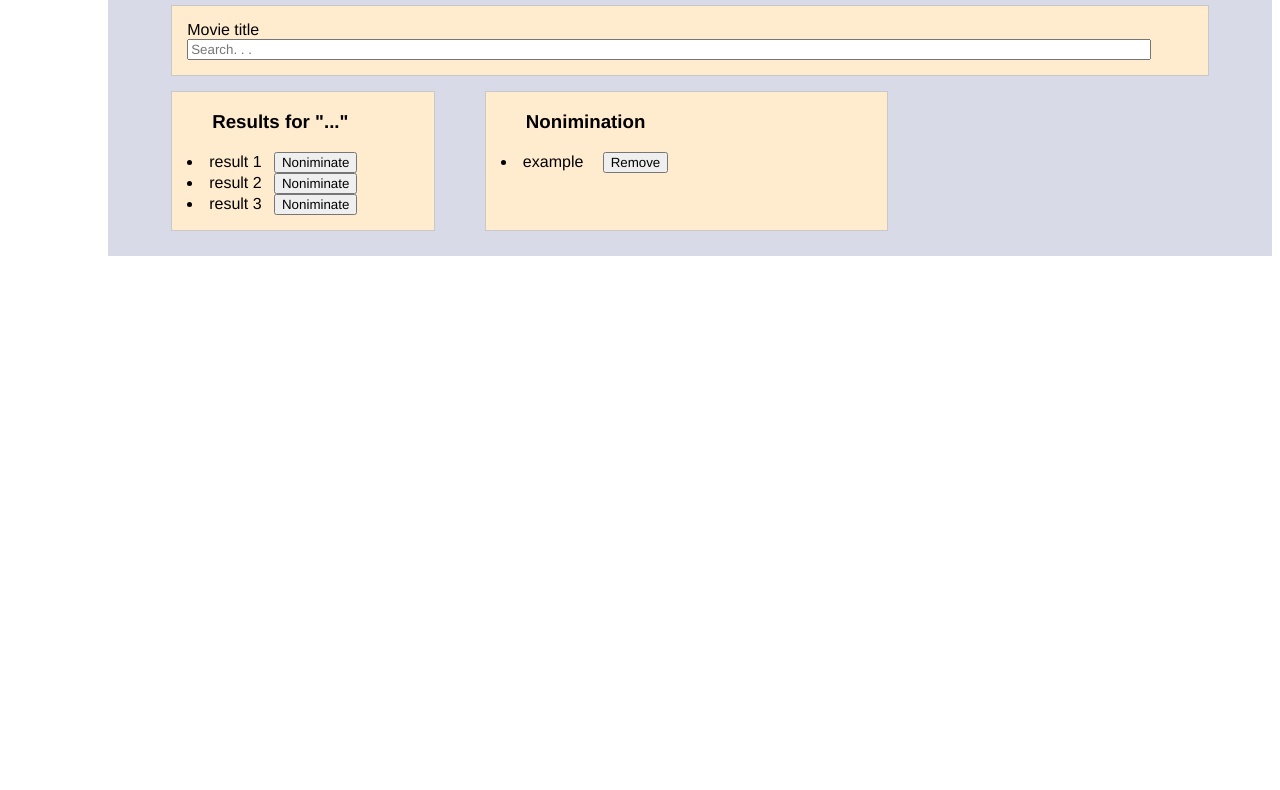
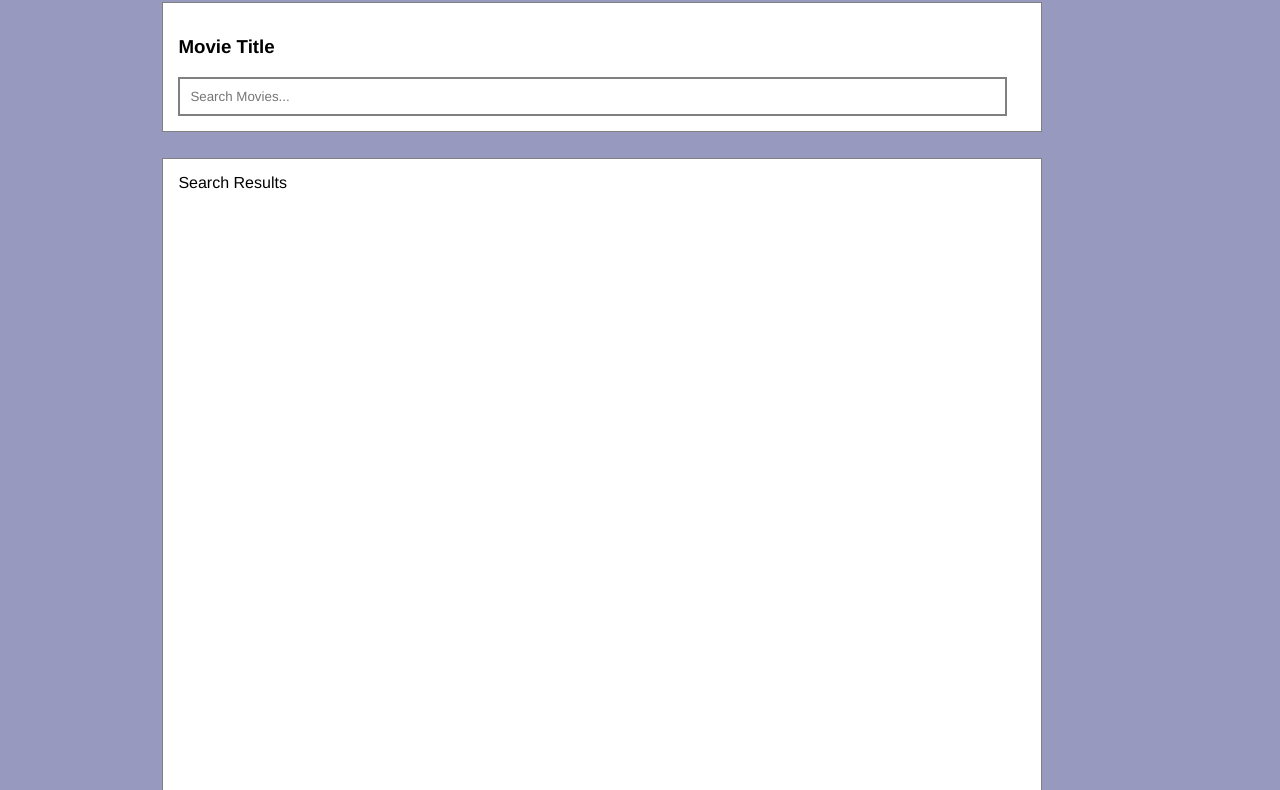
Before and after one commit to jjsilas/theshoppies, a plain HTML site: page index.html in a window 1280 px wide. Shown: the part 96-886 px from the top of the page. Before the commit the page ends 800 px from the top, so only its background shows below. Drawn offline with nearby package versions, Linux system fonts and the light colour scheme.

Commit message:
I updated js, and now the search is working, but I have to leave for a couple of day and may not get a chance to work on this further before the submission is due.

```diff
--- a/css/index.css
+++ b/css/index.css
@@ -2,14 +2,19 @@
     font-family: 'Franklin Gothic Medium', 'Arial Narrow', Arial, sans-serif;
 }
 
+body {
+
+    background: rgb(151, 154, 190);
+    max-width: 85%;
+}
 .main {
-background-color: rgb(217, 218, 231);
+
 padding-top: 2%;
 padding-left:5%;
 padding-right: 5%;
 padding-bottom: 2%;
 margin-left: 100px;
-max-width: 90%;
+height: 100%;
 
 }
 
@@ -25,45 +30,37 @@ max-width: 90%;
     background: blanchedalmond;
 border: 1px solid rgb(200, 200, 200);
 padding: 15px;
+
+}
+
+.containerOne {
+    border: 1px solid grey;
+    padding: 15px;
+    background:white;
+}
+
+.filmResults {
+    border: 1px solid grey;
+    margin-top: 3%;
+    padding: 15px;
+    background:white;
+    height: 100vh;
 }
 
 /* Search Bar */
-#searchBar input[type=text] {
+#searchForm input[type=text] {
     width: 95%;
+    padding:10px;
+    border: 2px solid grey;
 }
-/* block section */
-.resultsAndNotifications {
-display:inline-flex;
-}
+
+ #movies {
+    display: flex;
+    flex-wrap: wrap;
+    margin: 3%;
+    max-height: 50px;
+    padding:5px;
 
 
 
-.searchResults {
-    background: blanchedalmond;
-    border: 1px solid rgb(200, 200, 200);
-width: 500px;
-margin-right: 50px;
-margin-top: 15px;
-padding-bottom: 15px;
 }
-
-
-
-
-.buttonRes, .buttonNom{
-    margin-left: 5%;
-}
-
-
-.resultsLines, .noniminationLines{
-    margin-left: 15px;
-}
-
-.noniminations {
-background: blanchedalmond;
-border: 1px solid rgb(200, 200, 200);
-    width: 100%;
-margin-right: 50px;
-margin-top: 15px;
-
-}
--- a/index.html
+++ b/index.html
@@ -5,54 +5,32 @@
     <meta charset="UTF-8">
     <meta name="viewport" content="width=device-width, initial-scale=1.0">
     <title>The Shoppies </title>
-    <link rel="stylesheet" href="./css/index.css">
+    <link rel="stylesheet" href="/css/index.css">
 </head>
 
 <body>
-    <section main class="main">
 
+    <section class="main">
         <h1 class="mainShell">The Shoppies</h1>
 
-        <section class="search">
-            <div class="titleForSearch"> Movie title</div>
-            <form id="searchBar">
-                <input type="text" class="fromMgt" id="searchText" placeholder="Search. . . ">
+        <div class="containerOne">
+            <h3 class="text-center">Movie Title</h3>
+            <form id="searchForm">
+                <input type="text" class="form-control" id="searchText" placeholder="Search Movies...">
             </form>
-        </section>
-
-
-        <section class="resultsAndNotifications">
-
-            <div class="searchResults">
-                <h3>
-                    <ul id="searchResultsTitle">Results for "..."
-                </h3>
-                <li class="resultsLines">result 1<button class="buttonRes" type="button">Noniminate</button></li>
-                <li class="resultsLines">result 2<button class="buttonRes" type="button">Noniminate</button></li>
-                <li class="resultsLines">result 3<button class="buttonRes" type="button">Noniminate</button></li>
-
-                </ul>
-
         </div>
 
-            <div class="noniminations">
-                <h3>
-                    <ul id="noniminateTitle">Nonimination</ul>
-                </h3>
-                <li class="noniminationLines">example<button class="buttonNom" type="button">Remove</button></li>
-                </ul>
+        <div class="filmResults">
+            <a class="results">Search Results</a>
+            <div class="containerTwo">
+                <div id="movies" class="row"></div>
+            </div>
         </div>
     </section>
-
-        <div class="container">
-            <div id="films" class="row"></div>
-
-        </div>
 
 
     <script src="https://code.jquery.com/jquery-3.5.1.min.js"
         integrity="sha256-9/aliU8dGd2tb6OSsuzixeV4y/faTqgFtohetphbbj0=" crossorigin="anonymous"></script>
-
     <script src="https://cdn.jsdelivr.net/npm/axios/dist/axios.min.js"></script>
     <script src="js/index.js"></script>
 
--- a/js/index.js
+++ b/js/index.js
@@ -1,18 +1,33 @@
 $(document).ready(() => {
-    $('#searchBar').on('submit', (e) => {
+    $('#searchForm').on('submit', (e) => {
         let searchText = $('#searchText').val();
-        getFilms(searchText);
+        getMovies(searchText);
         e.preventDefault();
     });
 });
 
-function getFilms(searchText) {
-    axios.get('http://www.omdbapi.com/?i=tt3896198&apikey=195cf56c')
+function getMovies(searchText) {
+    axios.get('http://www.omdbapi.com/?s=' + searchText + '&tt3896198&apikey=195cf56c')
         .then((response) => {
             console.log(response);
+            let movies = response.data.Search;
+            let output = '';
+            $.each(movies, (index, movie) => {
+                output += `
+            <div class="col-md-3">
+              <div class="well text-center">
+              <h4>${movie.Title}</h4>
+                <img src="${movie.Poster}">
+
+                <a onclick="movieSelected('${movie.imdbID}')" class="btn btn-primary"</a>
+              </div>
+            </div>
+          `;
+            });
+
+            $('#movies').html(output);
         })
         .catch((err) => {
             console.log(err);
-
         });
 }
```
Also changed, not shown: movie.html (added, +35 -0 lines), films.html (deleted). Lines whose indentation alone changed are shown as unchanged.
